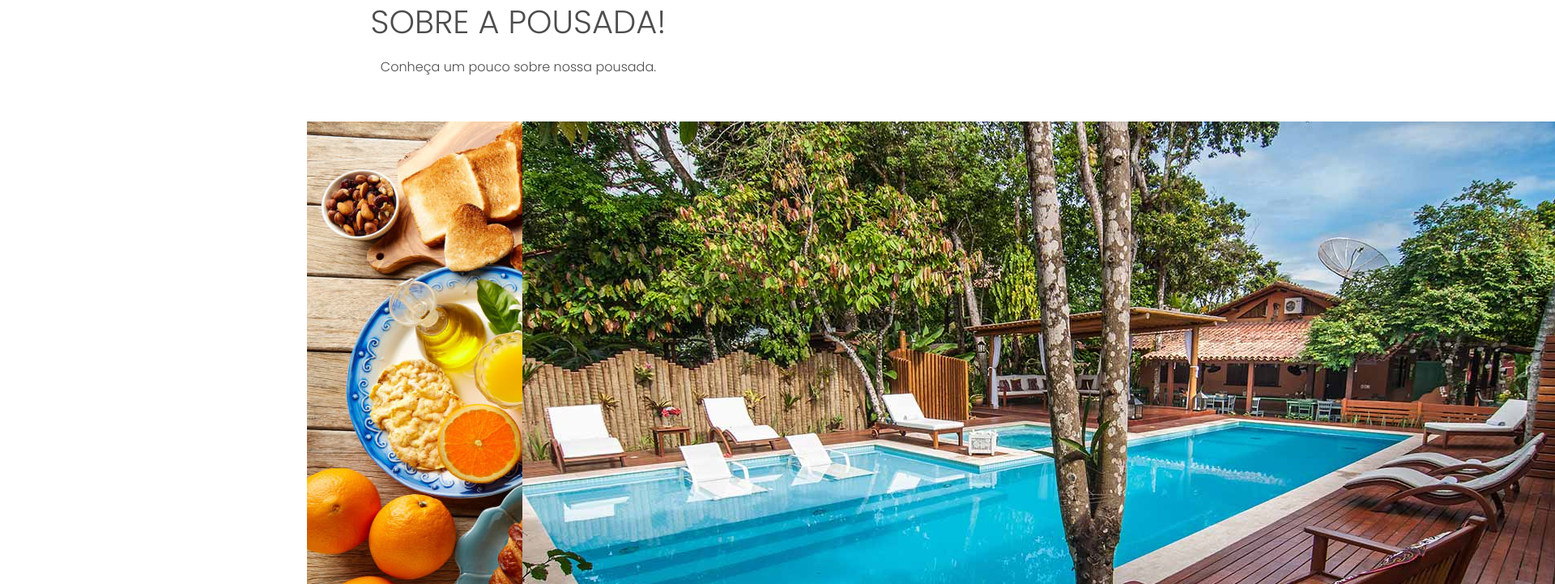
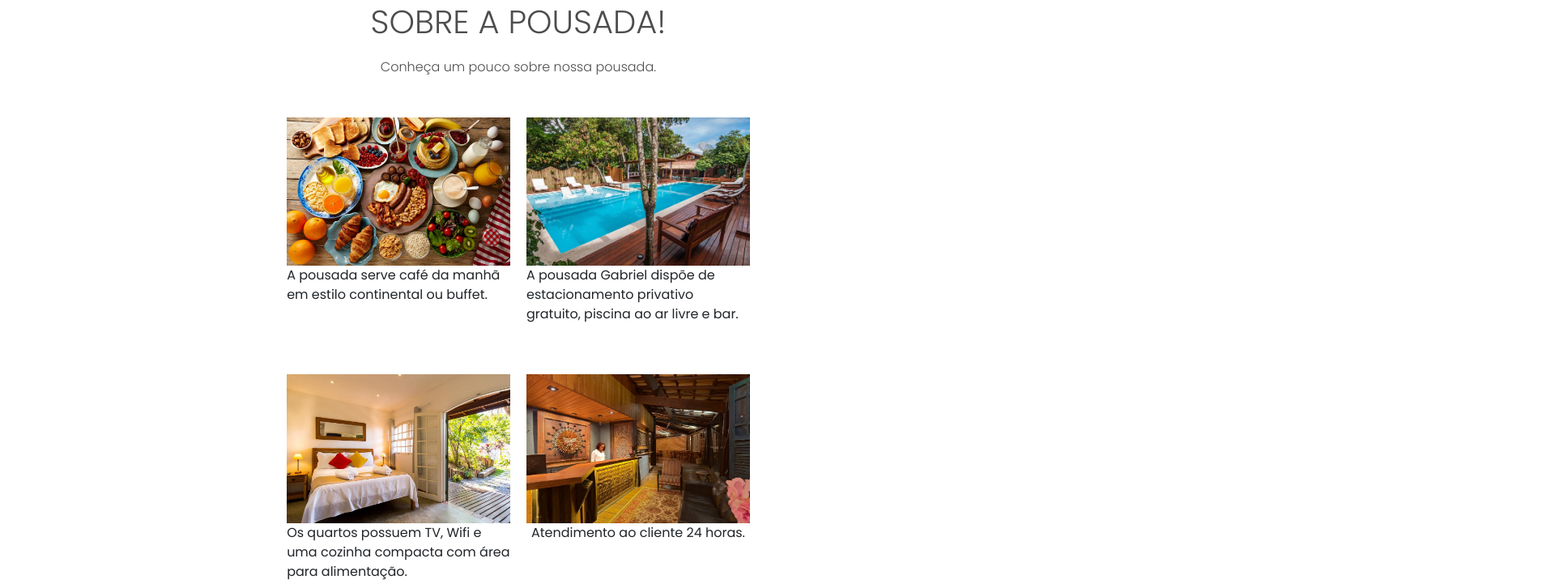
Before and after one commit to eoGabrielo/Site-Pousada, a plain HTML site: page index.html in a window 1280 px wide. Shown: the part 2222-2943 px from the top of the page at 81% size, 1920 px wide, since content can reach past the window. Drawn offline with nearby package versions, Linux system fonts and the light colour scheme; a web font is replaced by a local one.

Commit message:
Update pousadacss.css

```diff
--- a/pousadacss.css
+++ b/pousadacss.css
@@ -160,18 +160,36 @@ a{
 }
 
 .divCards{
-    width: 80%;
+    margin: 0 auto;
+    max-width: 900px;
+    width: 100%;
     display: flex;
     justify-content: center;
-    margin: 0px auto;
+    align-items: center;
+    flex-wrap: wrap;
     margin-bottom: 40px;
-    flex-wrap: wrap;
+    gap: 20px;
+    margin-bottom: 10rem;
+    padding: 0 2rem;
 
 }
 
 .cards{
-    width: 50%;
-    margin: 5px;
+    min-width: 200px;
+    width: 33%;
+    display: flex;
+    flex-direction: column;
+    justify-content: center;
+    align-items: center;
+    margin-bottom: 4rem;
+}
+
+.cards img{
+    width: 100%;
+}
+
+.cards div{
+    height: 50px;
 }
 
 @media (max-width: 550px){
@@ -198,25 +216,3 @@ a{
     }
 
 }
-
-
-@media (max-width: 1550px){
-
-    .divCards{
-        width: 50%;
-        display: flex;
-        justify-content: center;
-        margin: 0px auto;
-        margin-bottom: 40px;
-        flex-wrap: wrap;
-
-    }
-
-    .cards{
-        width: 40%;
-        margin: 5px;
-    }
-
-
-
-}
```
